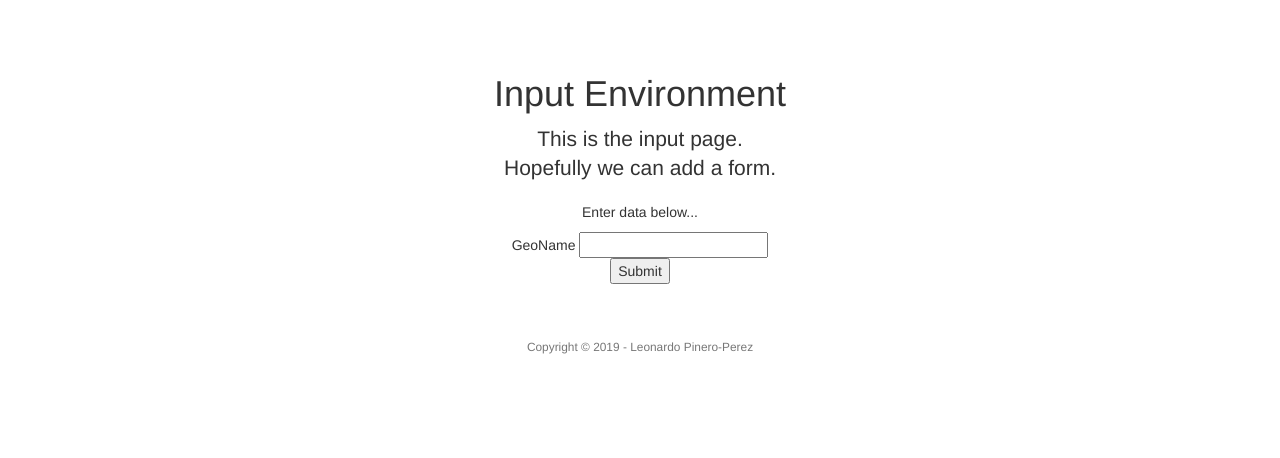
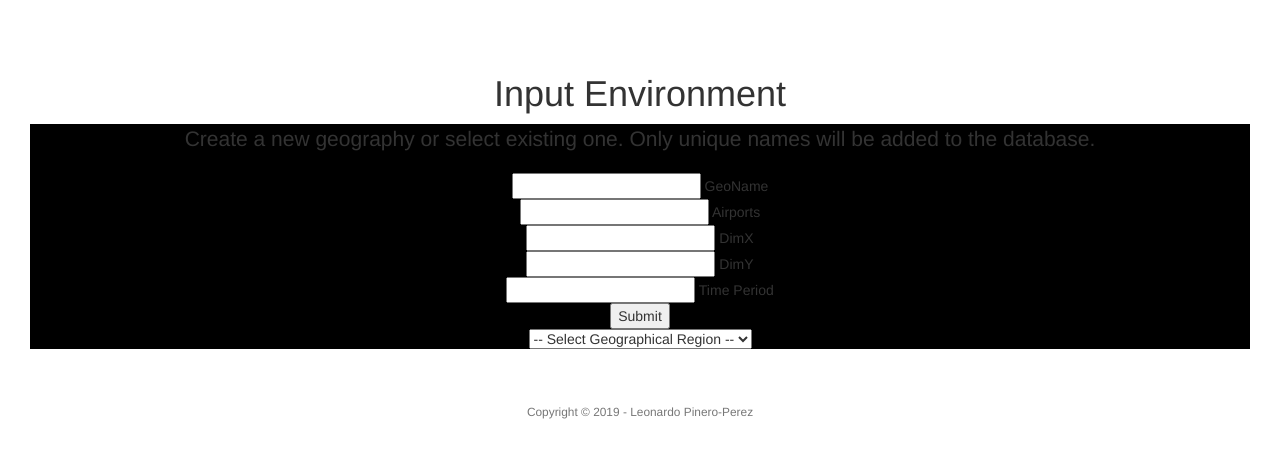
Before and after one commit to Leonardo767/aiaa2019-publication, a Flask app: template sample/server/templates/input_environment.html in a window 1280 px wide. Shown: the part 51-509 px from the top of the page. Run offline with Flask 2, Linux system fonts and the light colour scheme; the template is opened without the code that fills it: most values are stand-ins (such as "Sample title", 1, 10 or a date in 2020); parts of the project's set-up code (start-up, migrations or seed data) failed here and were passed over; some libraries are stand-ins or nearby versions.

Commit message:
Input Form Updates

```diff
--- a/sample/server/static/examples/main.css
+++ b/sample/server/static/examples/main.css
@@ -5,3 +5,7 @@ body {
   padding: 40px 15px;
   text-align: center;
 }
+
+.object_input {
+  background-color: black;
+}
--- a/sample/server/templates/input_environment.html
+++ b/sample/server/templates/input_environment.html
@@ -16,16 +16,27 @@
 </li>
 {% endblock %} {% block content %}
 <h1>Input Environment</h1>
-<p class="lead">
-  This is the input page.<br />
-  Hopefully we can add a form.
-</p>
-<div class="container">
-  <p>Enter data below...</p>
-  <form method="POST" action="">
-    GeoName <input type="text" name="GeoName" />
-    <br />
-    <input type="submit" />
-  </form>
+<div class="object_input">
+  <p class="lead">
+    Create a new geography or select existing one. Only unique names will be added
+    to the database.
+  </p>
+  <div class="new_input">
+    <form method="POST" action="">
+      <input type="text" name="GeoName"> GeoName </input> </br>
+      <input type="text" name="Airports"> Airports </input> </br>
+      <input type="text" name="DimX"> DimX </input> </br>
+      <input type="text" name="DimY"> DimY </input> </br>
+      <input type="text" name="Time"> Time Period </input> </br>
+
+      <input type="submit" />
+    </form>
+  </div>
+  <select>
+    <option value="hide"> -- Select Geographical Region -- </option>
+    {% for geo in GeoData %}
+    <option value="geo_selected">{{ geo[0] }}</option>
+    {% endfor %}
+  </select>
 </div>
 {% endblock content %}
```
Also changed, not shown: sample/server/routes.py (+10 -4 lines).
